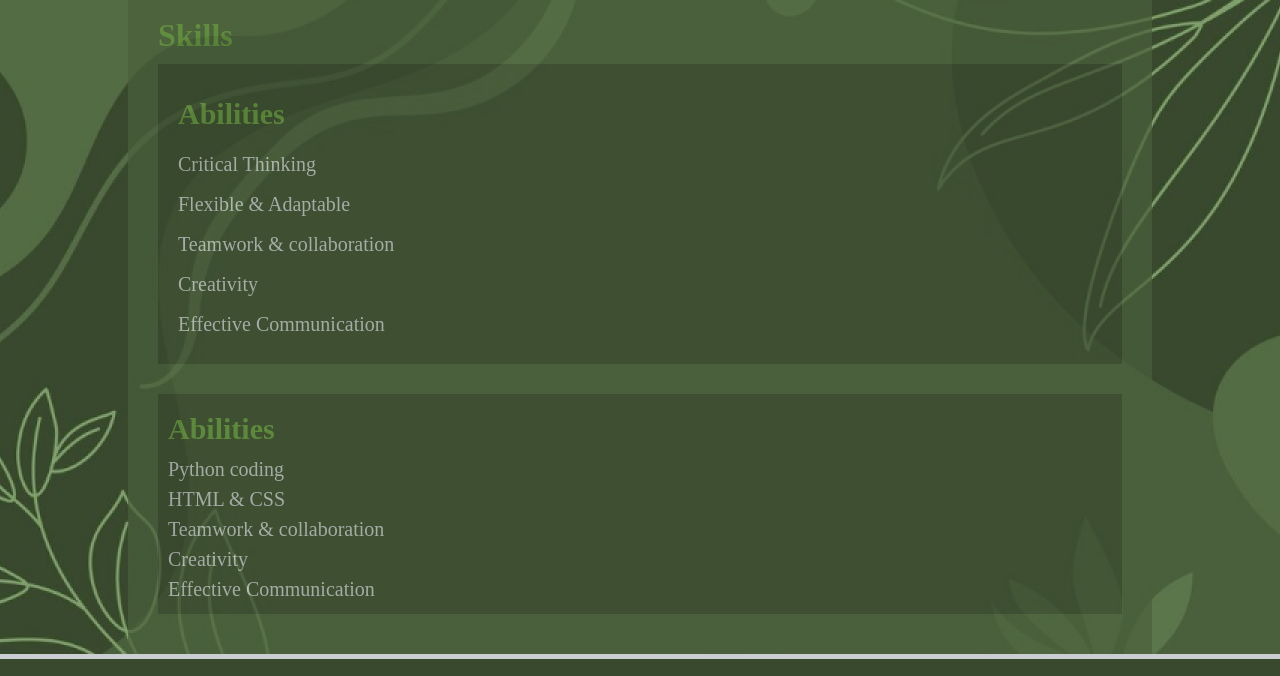
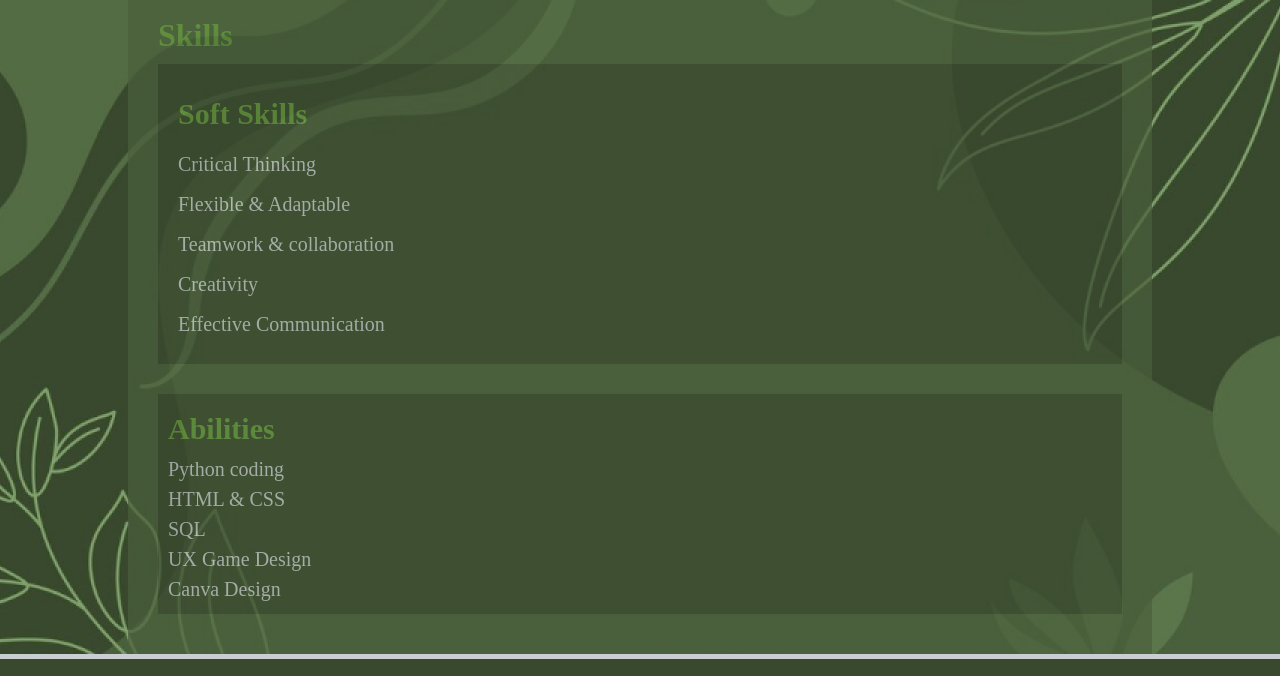
Before and after one commit to jeritolopa/Jericha-s-space-website, a plain HTML site: page Skills.html in a window 1280 px wide. Shown: the part 98-774 px from the top of the page. Drawn offline with Linux system fonts and the light colour scheme.

Commit message:
edited content

```diff
--- a/Skills.html
+++ b/Skills.html
@@ -36,7 +36,7 @@ Released   : 2022-
     </div>
       <!-- List of soft skills -->
     <div id="post1">
-      <h2>Abilities</h2>
+      <h2>Soft Skills</h2>
       <ul>
         <li>Critical Thinking</li>
         <li>Flexible & Adaptable</li>
@@ -52,9 +52,9 @@ Released   : 2022-
       <ul>
         <li>Python coding</li>
         <li>HTML & CSS</li>
-        <li>Teamwork & collaboration</li>
-        <li>Creativity</li>
-        <li>Effective Communication</li>
+        <li>SQL</li>
+        <li>UX Game Design</li>
+        <li>Canva Design</li>
       </ul>
     </div>
   </div>
```
Also changed, not shown: Resume.html (+1 -1 lines), music.html (+0 -1 lines).
